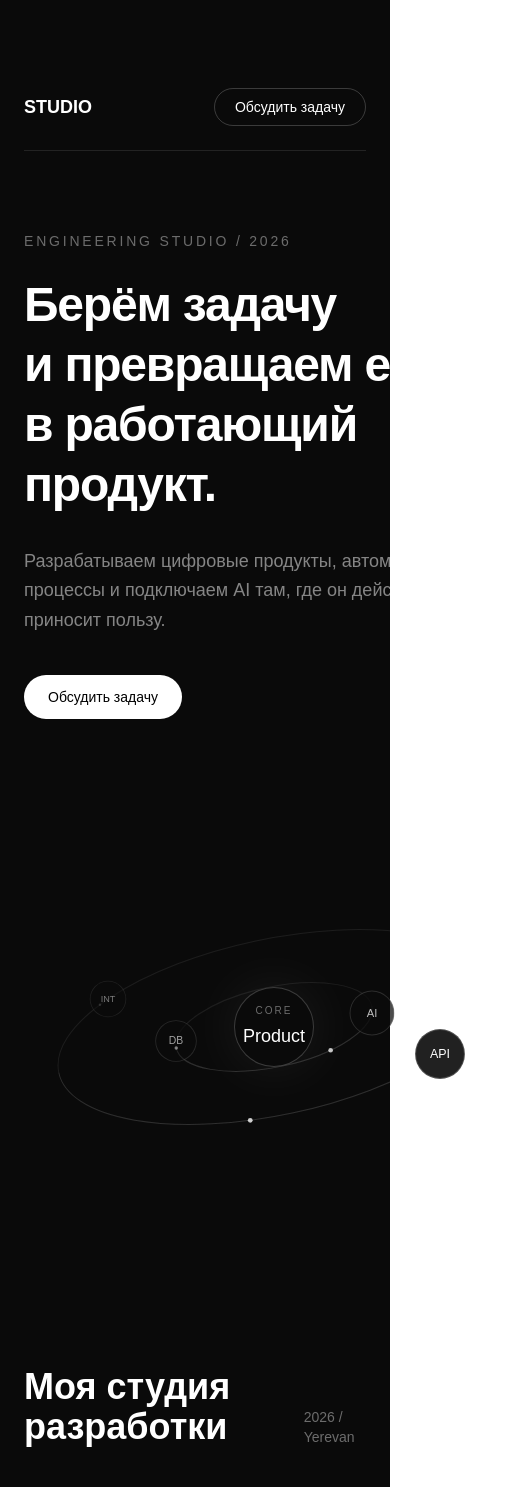
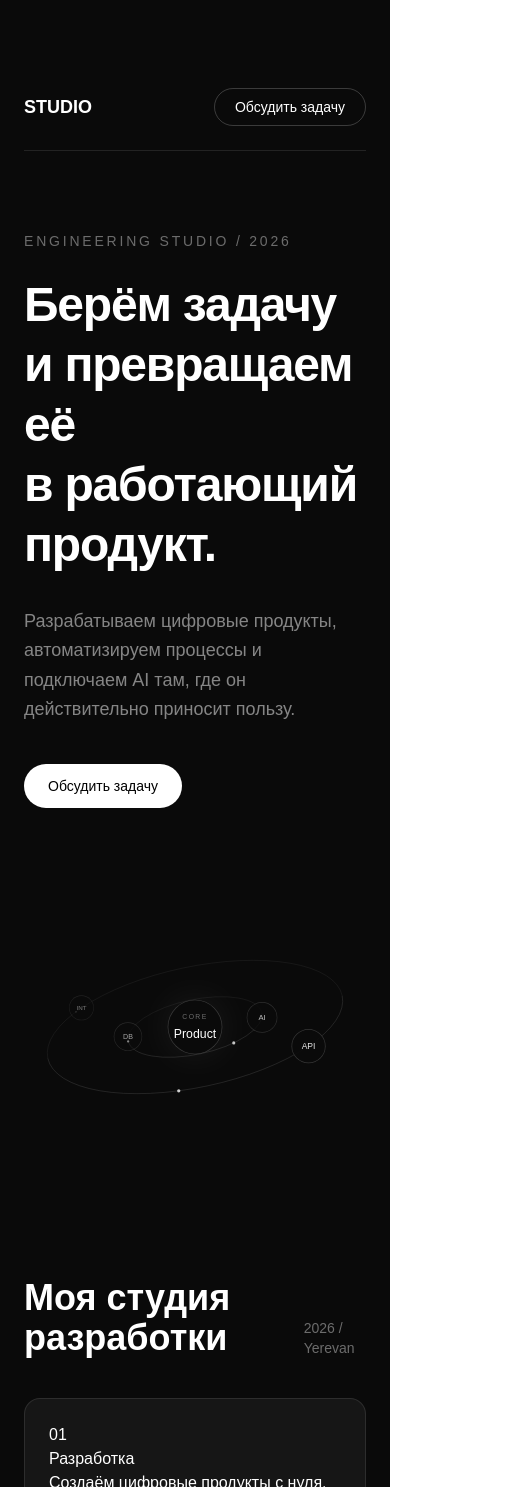
Before and after one commit to tlorine/comlanding, a Next.js app: page / in a window 390 px wide. Shown: the top 1487 px of the page, 524 px wide, since content can reach past the window. Built offline with nearby package versions, Linux system fonts and the light colour scheme.

Commit message:
fix: gabarite, grid col

```diff
--- a/components/Hero.tsx
+++ b/components/Hero.tsx
@@ -89,7 +89,9 @@ const getPosition = (radius: number, angle: number) => {
 export default function Hero() {
   const [time, setTime] = useState(0); // мс
   const [activeNode, setActiveNode] = useState<string | null>(null);
+  const [fit, setFit] = useState(1); // масштаб сцены под ширину контейнера
   const pausedRef = useRef(false);
+  const wrapperRef = useRef<HTMLDivElement>(null);
 
   pausedRef.current = activeNode !== null;
 
@@ -108,6 +110,19 @@ export default function Hero() {
 
     raf = requestAnimationFrame(tick);
     return () => cancelAnimationFrame(raf);
+  }, []);
+
+  // подгоняем сцену под ширину контейнера (на десктопе fit = 1)
+  useEffect(() => {
+    const el = wrapperRef.current;
+    if (!el) return;
+
+    const update = () => setFit(Math.min(1, el.clientWidth / SYSTEM_SIZE));
+    update();
+
+    const ro = new ResizeObserver(update);
+    ro.observe(el);
+    return () => ro.disconnect();
   }, []);
 
   const seconds = time / 1000;
@@ -135,7 +150,7 @@ export default function Hero() {
 
   return (
     <section className="relative flex min-h-[calc(100vh-89px)] items-center py-20">
-      <div className="grid items-center gap-12 lg:grid-cols-2">
+      <div className="grid w-full grid-cols-1 items-center gap-12 lg:grid-cols-2">
         <div>
           <p className="mb-6 text-sm uppercase tracking-[0.2em] text-white/40">
             Engineering studio / 2026
@@ -158,10 +173,22 @@ export default function Hero() {
           </button>
         </div>
 
-        <div className="flex min-h-[520px] items-center justify-center">
+        {/* обёртка: тап по пустому месту закрывает подсказку */}
         <div
-            className="relative"
-            style={{ width: SYSTEM_SIZE, height: SYSTEM_SIZE }}
+          ref={wrapperRef}
+          className="flex min-w-0 items-center justify-center lg:min-h-[520px]"
+          onClick={() => setActiveNode(null)}
+        >
+          {/* блок занимает в потоке уже уменьшенный размер */}
+          <div style={{ width: SYSTEM_SIZE * fit, height: SYSTEM_SIZE * fit }}>
+            {/* сама сцена масштабируется от левого верхнего угла */}
+            <div
+              className="relative origin-top-left"
+              style={{
+                width: SYSTEM_SIZE,
+                height: SYSTEM_SIZE,
+                transform: `scale(${fit})`,
+              }}
             >
               {/* ЗАДНИЙ слой: орбиты целиком + дальние частицы */}
               <svg
@@ -227,8 +254,21 @@ export default function Hero() {
                       opacity,
                       transform: `translate(-50%, -50%) scale(${scale})`,
                     }}
-                  onMouseEnter={() => setActiveNode(node.id)}
-                  onMouseLeave={() => setActiveNode(null)}
+                    // мышь: hover
+                    onPointerEnter={(e) => {
+                      if (e.pointerType === 'mouse') setActiveNode(node.id);
+                    }}
+                    onPointerLeave={(e) => {
+                      if (e.pointerType === 'mouse') setActiveNode(null);
+                    }}
+                    // тач/перо: тап открывает и закрывает подсказку
+                    onPointerUp={(e) => {
+                      if (e.pointerType === 'mouse') return;
+                      e.stopPropagation();
+                      setActiveNode((cur) => (cur === node.id ? null : node.id));
+                    }}
+                    // не даём клику дойти до обёртки, которая закрывает подсказку
+                    onClick={(e) => e.stopPropagation()}
                   >
                     {/* hover-анимации живут отдельно от анимации орбиты */}
                     <div
@@ -248,7 +288,7 @@ export default function Hero() {
                     </div>
 
                     {isActive && (
-                    <div className="absolute left-1/2 top-full mt-4 w-52 -translate-x-1/2 rounded-xl border border-white/10 bg-black/80 p-3 text-left text-xs text-white/60 shadow-2xl backdrop-blur-md">
+                      <div className="absolute left-1/2 top-full mt-4 w-44 -translate-x-1/2 rounded-xl border border-white/10 bg-black/80 p-3 text-left text-xs text-white/60 shadow-2xl backdrop-blur-md sm:w-52">
                         <div className="mb-1 font-medium text-white">
                           {node.label}
                         </div>
@@ -282,6 +322,7 @@ export default function Hero() {
             </div>
           </div>
         </div>
+      </div>
     </section>
   );
 }
```
Lines whose indentation alone changed are shown as unchanged.
